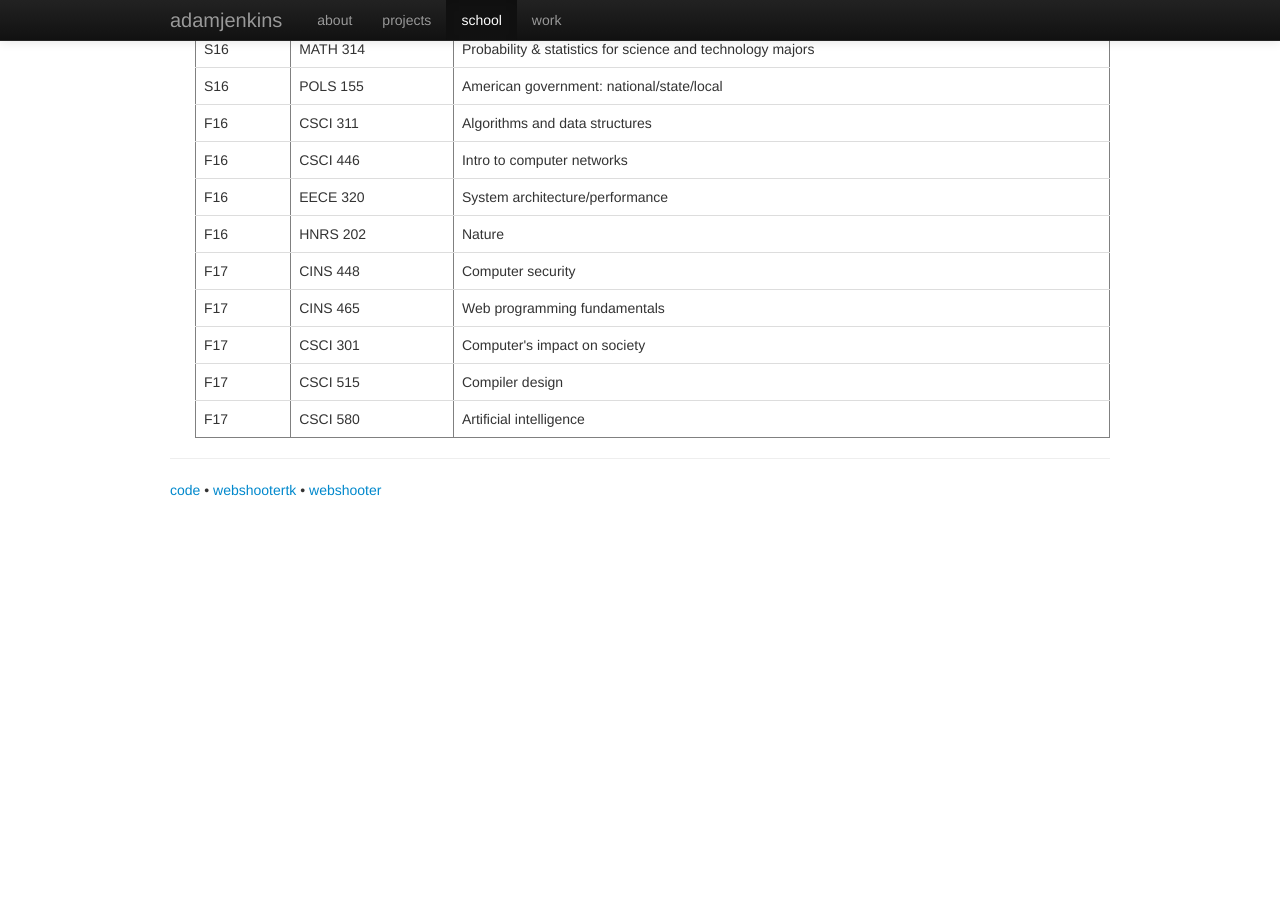
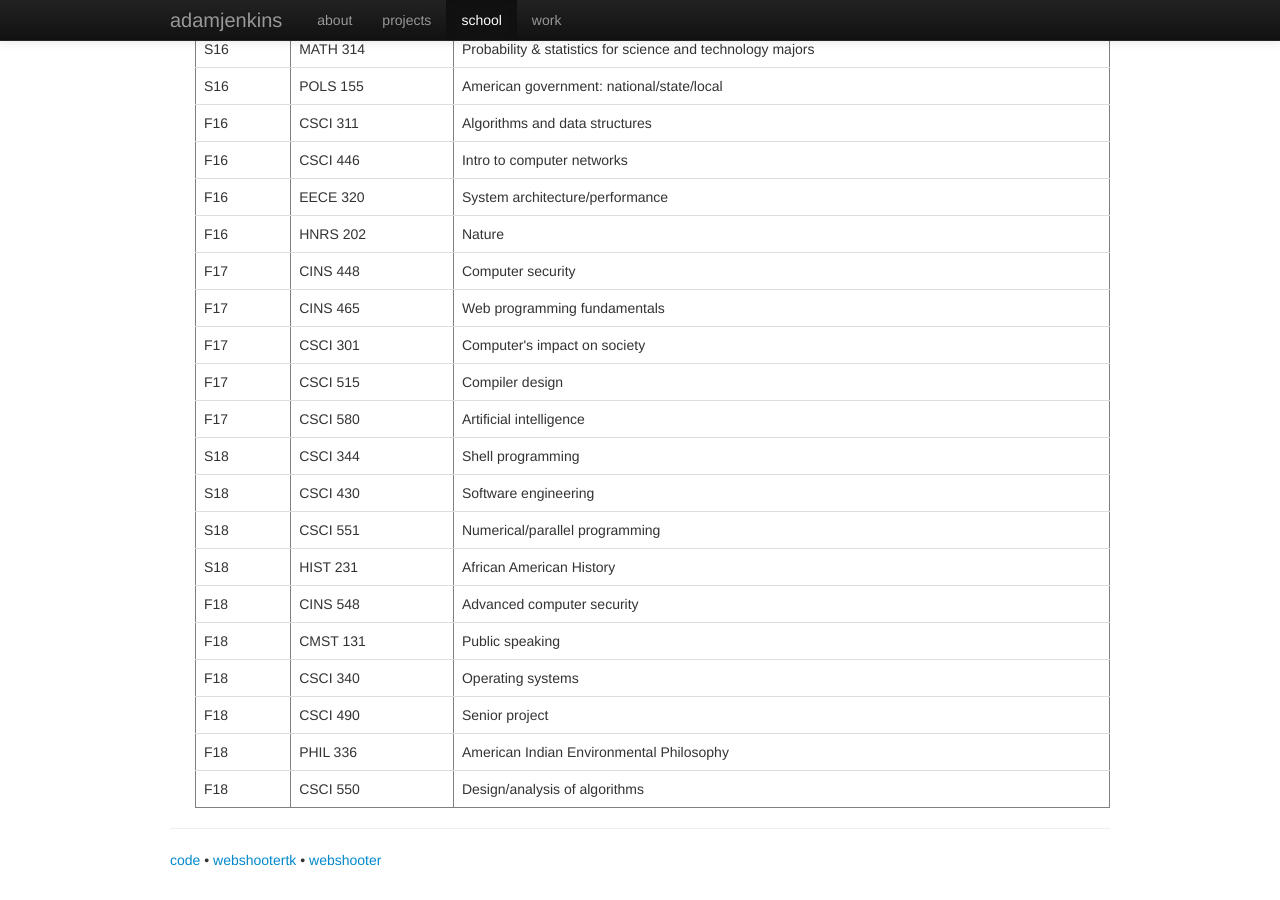
Before and after one commit to adamjenkins1/adamjenkins1.github.io, a Jekyll site: the page built from school.md, in a window 1280 px wide and 900 px high, scrolled down 634 px. Built offline with Jekyll 4.4.1, drawn with Linux system fonts in a browser that asks for light colours; nearby versions of some CDN libraries; before the commit the page ends 1164 px from its top, so only the background shows below that.

Commit message:
Adds updated work history and classes

```diff
--- a/school.md
+++ b/school.md
@@ -151,5 +151,65 @@ group: "navigation"
       <td>Artificial intelligence</td>
     </tr>
 
+    <tr>
+      <td>S18</td>
+      <td>CSCI 344</td>
+      <td>Shell programming</td>
+    </tr>
+
+    <tr>
+      <td>S18</td>
+      <td>CSCI 430</td>
+      <td>Software engineering</td>
+    </tr>
+
+    <tr>
+      <td>S18</td>
+      <td>CSCI 551</td>
+      <td>Numerical/parallel programming</td>
+    </tr>
+
+    <tr>
+      <td>S18</td>
+      <td>HIST 231</td>
+      <td>African American History</td>
+    </tr>
+
+    <tr>
+      <td>F18</td>
+      <td>CINS 548</td>
+      <td>Advanced computer security</td>
+    </tr>
+
+    <tr>
+      <td>F18</td>
+      <td>CMST 131</td>
+      <td>Public speaking</td>
+    </tr>
+
+    <tr>
+      <td>F18</td>
+      <td>CSCI 340</td>
+      <td>Operating systems</td>
+    </tr>
+
+    <tr>
+      <td>F18</td>
+      <td>CSCI 490</td>
+      <td>Senior project</td>
+    </tr>
+
+    <tr>
+      <td>F18</td>
+      <td>PHIL 336</td>
+      <td>American Indian Environmental Philosophy</td>
+    </tr>
+
+    <tr>
+      <td>F18</td>
+      <td>CSCI 550</td>
+      <td>Design/analysis of algorithms</td>
+    </tr>
+
   </table>
 </ul>
```
Also changed, not shown: work.md (+38 -0 lines), 1 other file.
